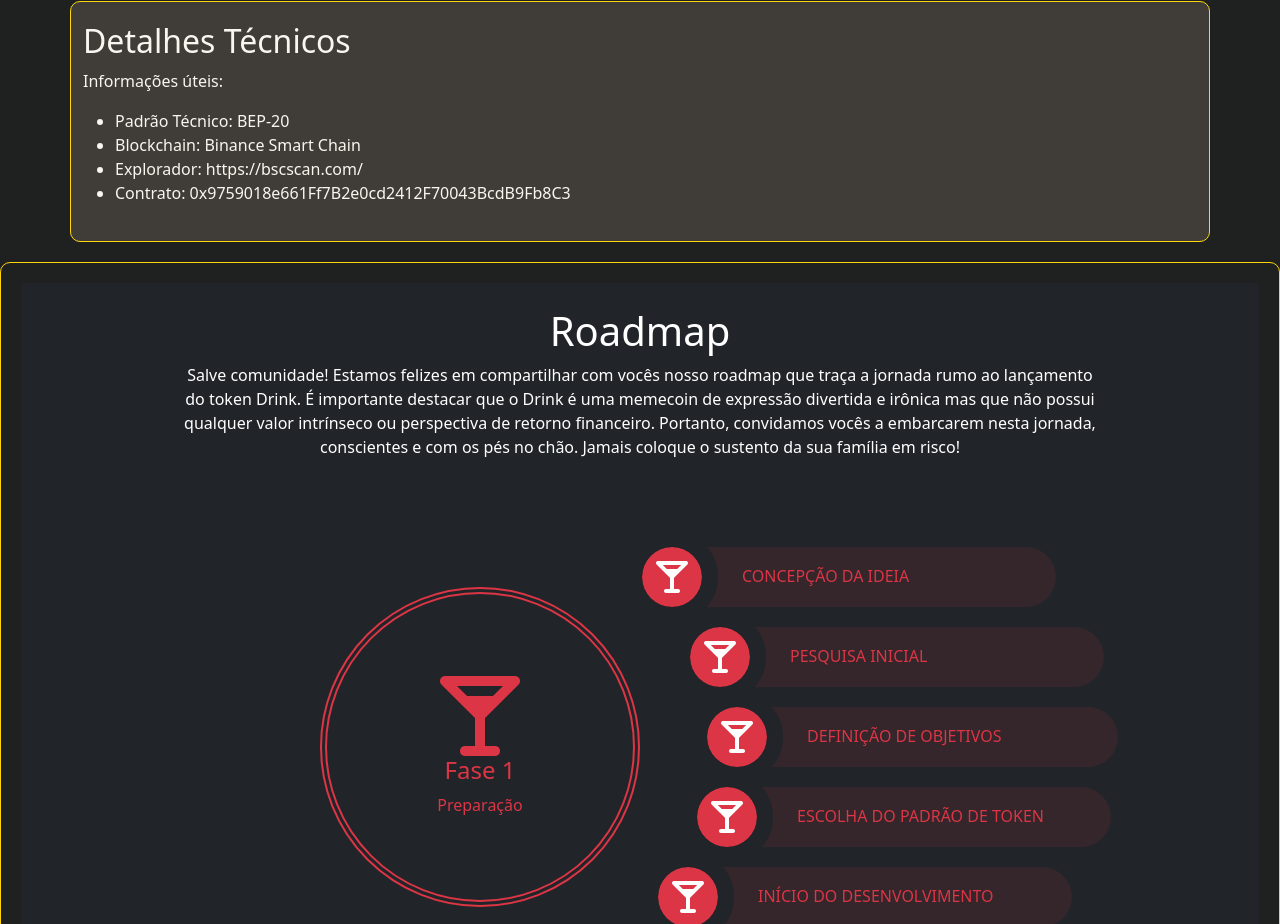
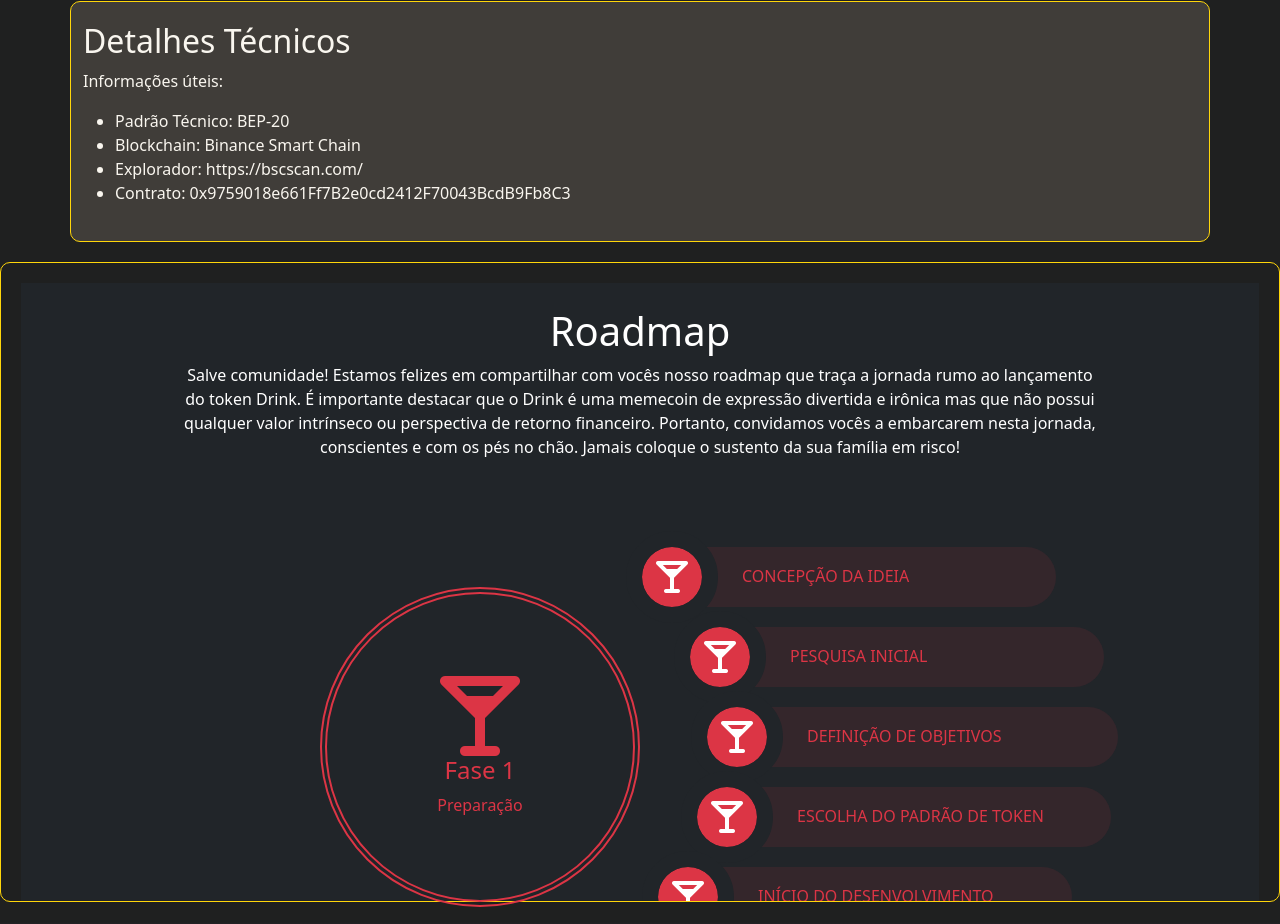
Before and after one commit to drinkdrips/drinkdrips.github.io, a plain HTML site: page index.html in a window 1280 px wide. Shown: the part 1980-2904 px from the top of the page. Drawn offline with nearby package versions, Linux system fonts and the light colour scheme; a script that the page names is missing; a web font is replaced by a local one.

Commit message:
Update styles.css

```diff
--- a/styles.css
+++ b/styles.css
@@ -240,12 +240,14 @@
 
 .containerRoadmap {
   max-width: 1320px;
-  min-height: 0 !important;
+  min-height: 0;
   margin: 0 auto;
   margin-bottom: 20px;
   padding: 20px;
   border-radius: 10px;
   border: 1px solid #ffd60a;
+  max-height: 80vh; /* Defina uma altura máxima conforme necessário */
+  overflow-y: auto; /* Adicione uma barra de rolagem vertical quando o conteúdo exceder a altura máxima */
 }
 
 
```
